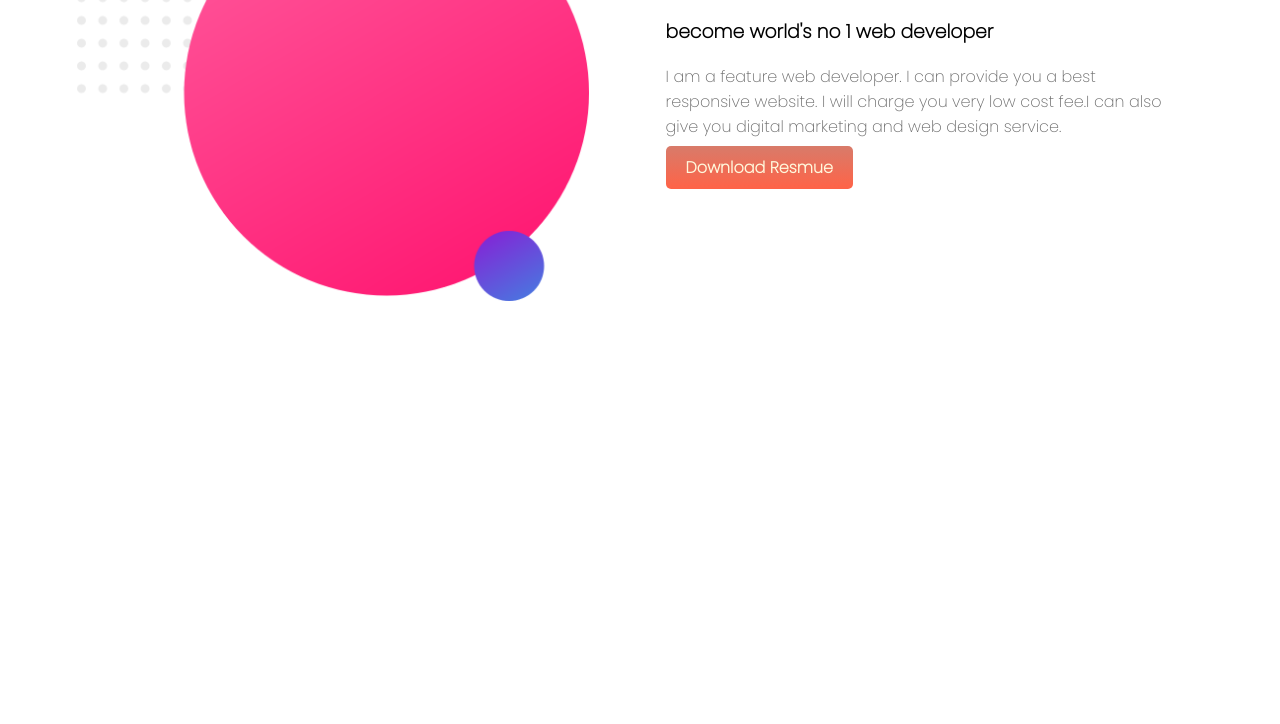
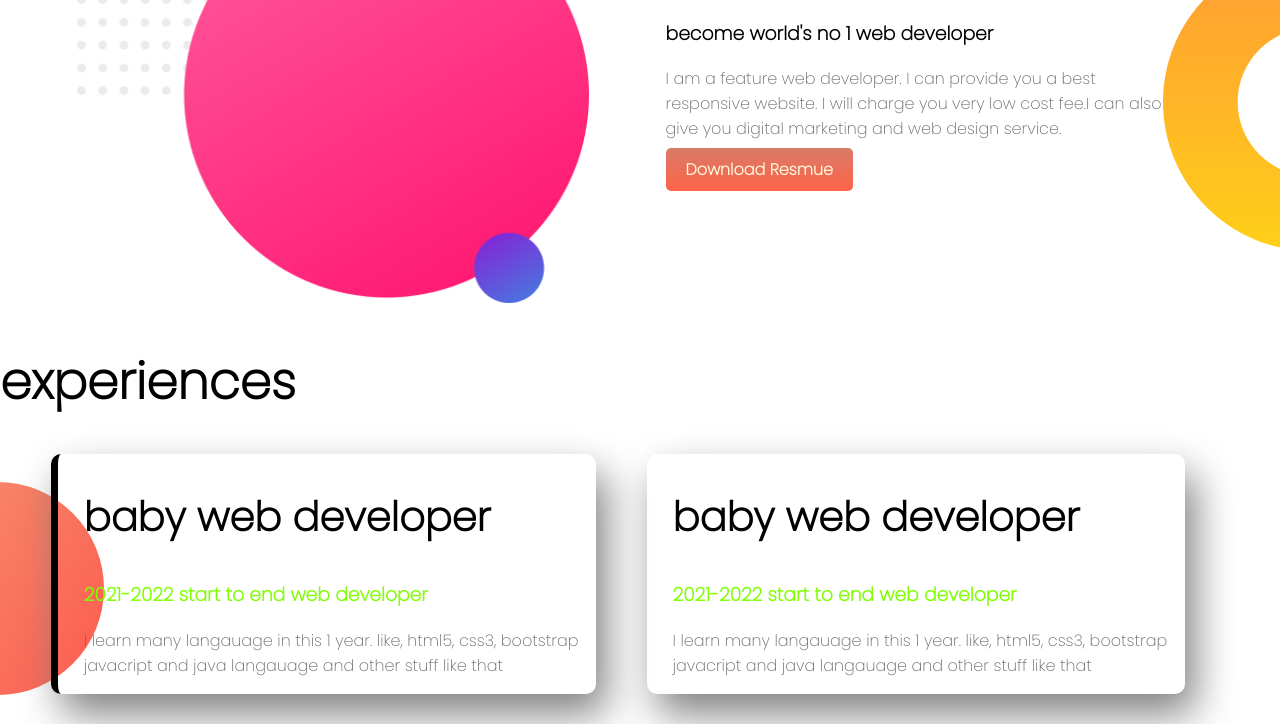
Before and after one commit to Mazhar50/hamming-bird, a plain HTML site: page index.html in a window 1280 px wide. Shown: the part 527-1251 px from the top of the page. Before the commit the page ends 835 px from the top, so only its background shows below. Drawn offline with Linux system fonts and the light colour scheme.

Commit message:
ok good night

```diff
--- a/index.html
+++ b/index.html
@@ -18,7 +18,7 @@
     </div>
 </section>
 
-<section class="another-top-banner dream-big">
+<section class="dream-area another-top-banner">
     <div class="half-width">
             <img src="image/image 9.png" alt="">
     </div>
@@ -29,6 +29,21 @@
         <a target="_blank" class="link-button" href="https://www.linkedin.com/in/mazharul-islam-4168b9180/">Download Resmue</a>
     </div>
 </section>
+<h1>experiences</h1>
+<section class="experience-area ">
+    <div id="border-gre" class="half-width experience-single">
+            <h2>baby web developer</h2>
+            <h3 class="yellow">2021-2022 start to end web developer</h3>
+            <p>I learn many langauage in this 1 year. like, html5, css3, bootstrap javacript and java langauage and other stuff like that</p>
+
+        </div>
+        <div class="half-width experience-single">
+            <h2>baby web developer</h2>
+            <h3 class="yellow">2021-2022 start to end web developer</h3>
+            <p>I learn many langauage in this 1 year. like, html5, css3, bootstrap javacript and java langauage and other stuff like that</p>
+
+    </div>
+</section>
 
 </body>
 </html>
--- a/styles.css
+++ b/styles.css
@@ -1,19 +1,12 @@
 body{
     font-family: 'Inter', sans-serif;
     font-family: 'Poppins', sans-serif;
-    margin: 0px;
+    margin: 0;
 }
 .top-banner{
     background-image: url("image/top-banner.png");
     background-repeat: no-repeat;
 }
-.another-top-banner{
-    background-image: url('image/dream-bg.png');
-    background-repeat: no-repeat;
-    background-position: right;
-
-}
-
 h1{
     font-size: 50px;
 }
@@ -26,9 +19,8 @@ p{
 .yellow{
     color: chartreuse;
 }
-.top-banner{
+.top-banner {
 display: flex;
-float: left;
 }
 .link-button{
     text-decoration: none;
@@ -43,7 +35,35 @@ float: left;
     float: left;
     margin-left: 4%;
     padding-left: 2%;
+    margin-bottom: 2px;
 }
 .half-width img{
     width: 100%;
 }
+.another-top-banner{
+    display: flex;
+}
+.dream-area{
+    background-image: url('image/dream-bg.png');
+    background-repeat: no-repeat;
+    background-position: right;
+}
+.experience-area{
+    display: flex;
+    background-color: white;
+}
+.experience-area{
+    background-image: url('image/exp-bg.png');
+    background-repeat: no-repeat;
+    background-position: left;
+}
+.experience-single{
+    box-shadow: 10px 20px 40px gray;
+    border-radius: 10px;
+    height: 40%;
+    margin-bottom: 30px;
+}
+#border-gre{
+    border-left: 7px solid ;
+    border-left-color: tomato,lightsalmon ;
+}
```
Also changed, not shown: image/exp-bg.png (added).
